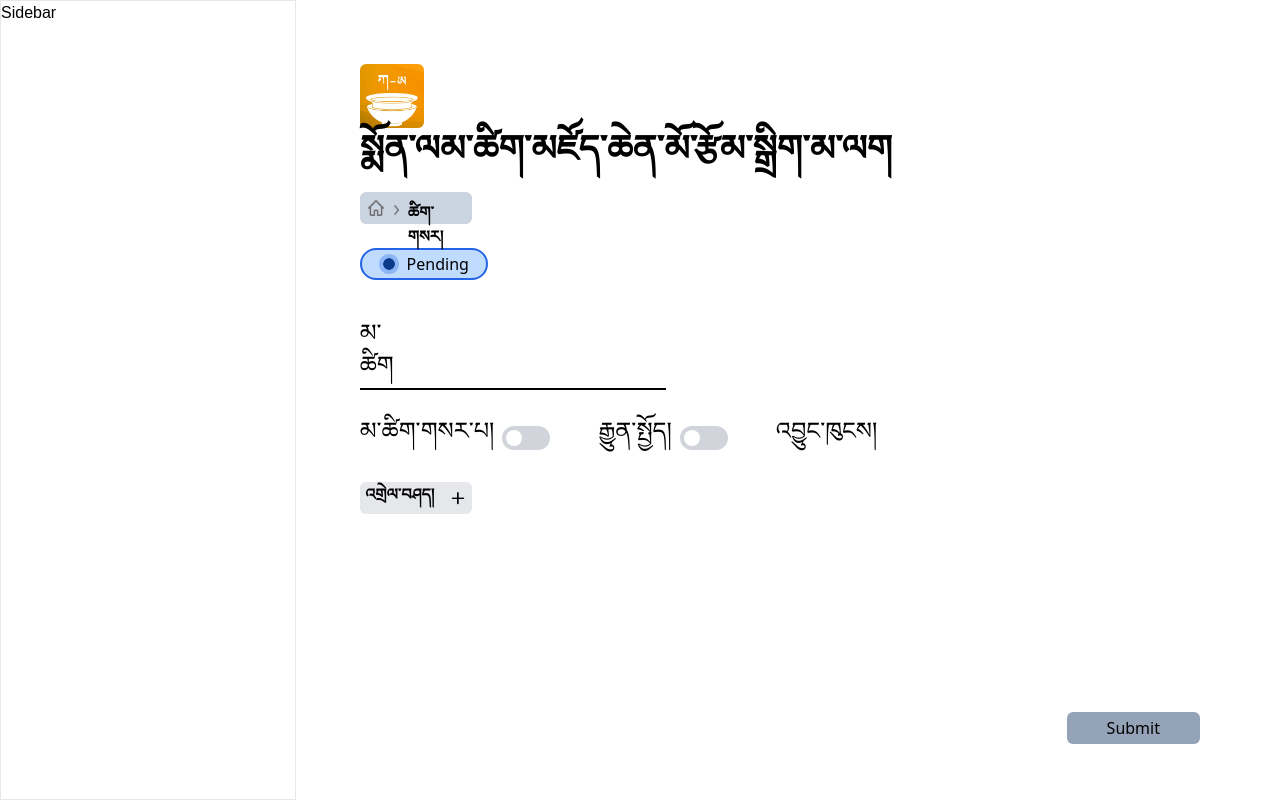
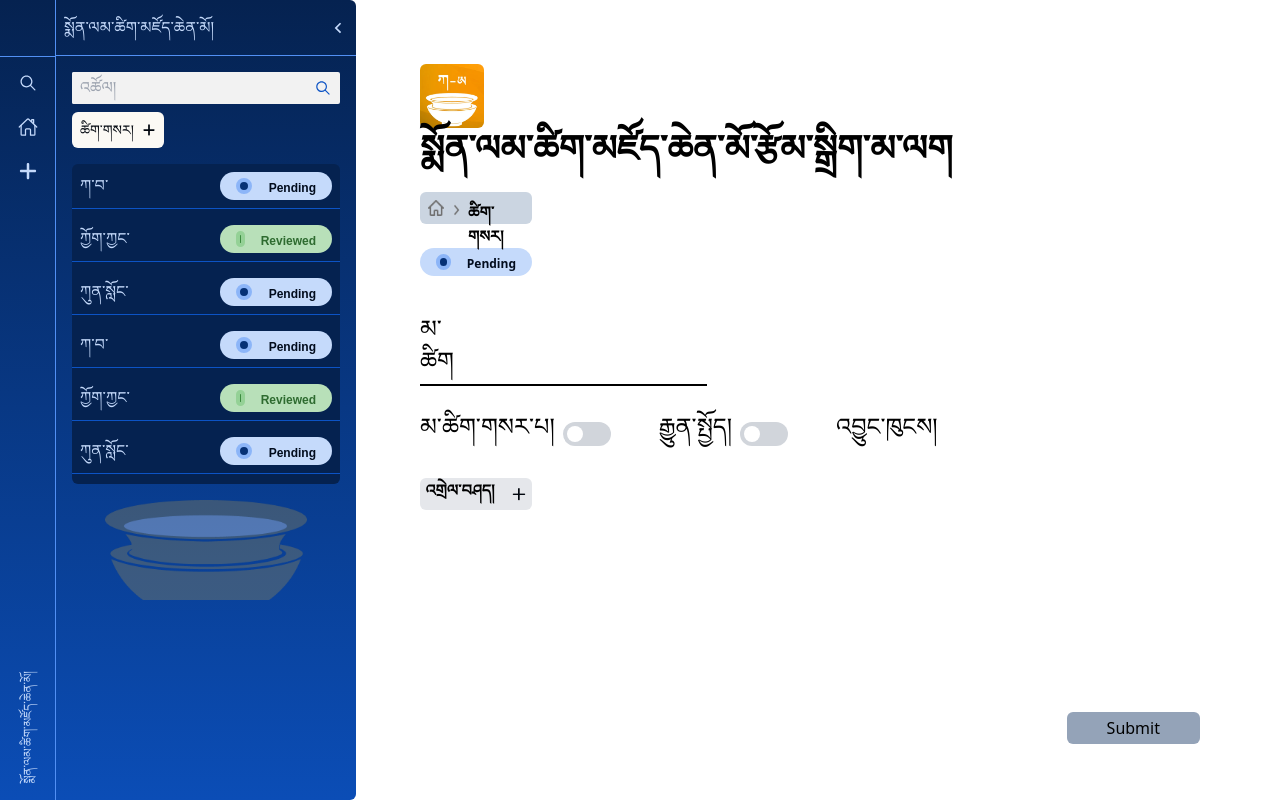
Before and after one commit to OpenPecha/monlam-dictionary-editor, a React (Vite) app: page /Tsigsar in a window 1280 px wide. Built offline with nearby package versions, Linux system fonts and the light colour scheme; a web font is replaced by a local one.

Commit message:
sidebar without search functionality

```diff
--- a/package.json
+++ b/package.json
@@ -13,6 +13,7 @@
     "react": "^18.3.1",
     "react-dom": "^18.3.1",
     "react-hook-form": "^7.54.2",
+    "react-icons": "^5.4.0",
     "react-router-dom": "^7.1.1"
   },
   "devDependencies": {
--- /dev/null
+++ b/src/Components/AddItem.tsx
@@ -0,0 +1,12 @@
+import React from 'react'
+import { FaPlus } from "react-icons/fa6";
+const AddItem = () => {
+  return (
+    <div className=' mt-2 gap-x-2 flex text-sm font-monlam rounded-md items-center text-surface-dark bg-surface-light w-fit p-2'>
+        <p>ཚིག་གསར།</p>
+        <FaPlus/>
+    </div>
+  )
+}
+
+export default AddItem
--- /dev/null
+++ b/src/Components/Itemlist.tsx
@@ -0,0 +1,39 @@
+import React from 'react'
+import StatusPending from './StatusPending';
+import StatusReviewed from './StatusReviewed';
+
+const dummyList = [
+    {
+      id: 1,
+      itemName: "ཀ་བ་",
+      states:"pending"
+    },
+    {
+        id: 2,
+        itemName: "ཀྱོག་ཀྱང་",
+        states:"reviewed"
+      },
+      {
+        id: 3,
+        itemName: "ཀུན་སློང་",
+        states:"pending"
+      },
+  ];
+const Itemlist = () => {
+  return (
+    <div className=' mt-4 h-80 bg-secondary-700 overflow-y-scroll rounded-md '>
+      <div className=' space-y-2 '>
+      {[...dummyList,...dummyList,...dummyList,...dummyList].map((data) => (
+        <div key={data.id} className=' border-b border-secondary-500 p-2' >
+          <div className='flex items-center justify-between'>{data.itemName}
+            {data.states=="pending"?<StatusPending/>:<StatusReviewed/>}
+          </div>
+        </div>
+      ))}
+      </div>
+
+    </div>
+  )
+}
+
+export default Itemlist
--- /dev/null
+++ b/src/Components/Searchbar.tsx
@@ -0,0 +1,13 @@
+import React from 'react'
+import { IoIosSearch } from "react-icons/io";
+const Searchbar = () => {
+  return (
+    <div className='flex border-secondary-500 bg-neutral-50 rounded-sm items-center'>
+        <input placeholder='འཚོལ།' className=' border-none bg-inherit w-full h-8 rounded-sm  p-2 text-neutral-900 outline-none'></input>
+      <IoIosSearch className=' h-5 w-5 mr-2 text-secondary-500'/>
+
+        </div>
+  )
+}
+
+export default Searchbar
--- a/src/Components/Sidebar.tsx
+++ b/src/Components/Sidebar.tsx
@@ -1,9 +1,72 @@
-import React from 'react'
+import React, { useState } from "react";
+import { IoIosSearch } from "react-icons/io";
+import { IoHomeOutline } from "react-icons/io5";
+import { RiArrowRightSLine } from "react-icons/ri";
+import sidebarimage from '../../public/images/sidebarimage.png'
+import { FaPlus } from "react-icons/fa6";
+import Searchbar from "./Searchbar";
+import AddItem from "./AddItem";
+import Itemlist from "./Itemlist";
 
 const Sidebar = () => {
+  const [show, setShow] = useState(true);
+
   return (
-    <div className=' border w-96  font-monlam'>Sidebar</div>
-  )
-}
+    <div className="flex bg-gradient-to-b text-secondary-100 from-[#052250] to-[#0B4DB6] w-fit font-monlam rounded-r-md">
+      <div className="h-screen w-14 border-r border-[#5290F4]">
+        <div className="h-14 w-full items-center justify-center flex">
+          {!show && (
+            <RiArrowRightSLine
+              className="h-5 w-5 transition-transform duration-300 cursor-pointer"
+              onClick={() => setShow(prev => !prev)}
+            />
+          )}
+        </div>
+        <div className="border-t flex flex-col h-[calc(100vh-theme(space.14))] items-center justify-between p-4 border-t-[#5290F4] w-full">
+          <div className="space-y-6">
+            <IoIosSearch className="h-5 w-5" />
+            <IoHomeOutline className="h-5 w-5" />
+            <FaPlus className="h-5 w-5" />
+          </div>
+          <div>
+            <p className="font-monlam text-xs [writing-mode:vertical-rl] rotate-180">
+              སྨོན་ལམ་ཚིག་མཛོད་ཆེན་མོ།
+            </p>
+          </div>
+        </div>
+      </div>
 
-export default Sidebar
+      <div
+        className={`flex-1 rounded-r-md flex flex-col h-screen transition-all duration-300 ${
+          show ? 'w-[300px]' : 'w-0'
+        }`}
+      >
+        <div
+          className={`transition-opacity duration-200 ${
+            show ? 'opacity-100' : 'opacity-0'
+          } ${!show ? 'invisible' : ''}`}
+        >
+          <div className="flex justify-between items-center border-[#5290F4] border-b p-2 h-14">
+            <p className="font-monlam whitespace-nowrap">སྨོན་ལམ་ཚིག་མཛོད་ཆེན་མོ།</p>
+            <RiArrowRightSLine
+              className={`h-5 w-5 transition-transform duration-300 cursor-pointer ${
+                show ? 'rotate-180' : ''
+              }`}
+              onClick={() => setShow(prev => !prev)}
+            />
+          </div>
+          <div className="p-4 flex-1 overflow-auto">
+            <Searchbar />
+            <AddItem/>
+            <Itemlist/>
+          </div>
+          <div className="h-[100px] mt-auto">
+            <img src={sidebarimage} alt="logo" className="w-full h-full object-contain" />
+          </div>
+        </div>
+      </div>
+    </div>
+  );
+};
+
+export default Sidebar;
--- a/src/Components/StatusPending.tsx
+++ b/src/Components/StatusPending.tsx
@@ -1,13 +1,10 @@
 import React from 'react'
-import pendingStatus from '../assets/pendingStatus.png'
-
 const StatusPending = () => {
   return (
-    <>
-        <div className=' bg-blue-200 w-32 h-8 flex justify-center items-center rounded-3xl border-2 border-blue-600'>
-            <img src={pendingStatus} className=' w-5 mr-2'/>Pending
-        </div>
-    </>
+    <div className='flex items-center w-28 font-semibold space-x-4 justify-between text-xs bg-secondary-100 text-secondary-900 px-4 py-1 rounded-full'>
+      <div className=' rounded-full w-4 h-4 border-4 border-secondary-200 bg-secondary-600'/>
+      <p className=' mt-1'>Pending</p>
+    </div>
   )
 }
 
--- a/src/Components/StatusReviewed.tsx
+++ b/src/Components/StatusReviewed.tsx
@@ -1,13 +1,10 @@
 import React from 'react'
-import reviewed from '../assets/reviewedStatus.png'
-
 const StatusReviewed = () => {
   return (
-    <>
-        <div className=' bg-green-200 w-32 h-8 flex justify-center items-center rounded-3xl border-2 border-green-600'>
-            <img src={reviewed} className=' w-5 mr-2'/><span className=' text-green-900'>Reviewed</span>
-        </div>
-    </>
+    <div className='flex w-28 items-center font-semibold space-x-4 justify-between text-xs bg-success-200 text-success-700 px-4 py-1 rounded-full'>
+      <div className=' rounded-full w-4 h-4 border-4 border-success-300 bg-success-600'/>
+      <p className=' mt-1'>Reviewed</p>
+    </div>
   )
 }
 
--- a/src/index.css
+++ b/src/index.css
@@ -9,3 +9,6 @@
     font-style: normal;
     font-display: swap;
 }
+::-webkit-scrollbar{
+    display: none;
+  }
```
Also changed, not shown: public/images/sidebarimage.png (added), 1 other file (tests, documents, lock files or other folders).
